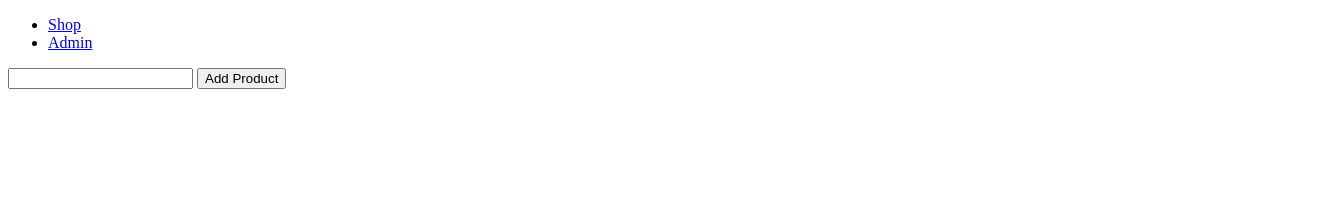
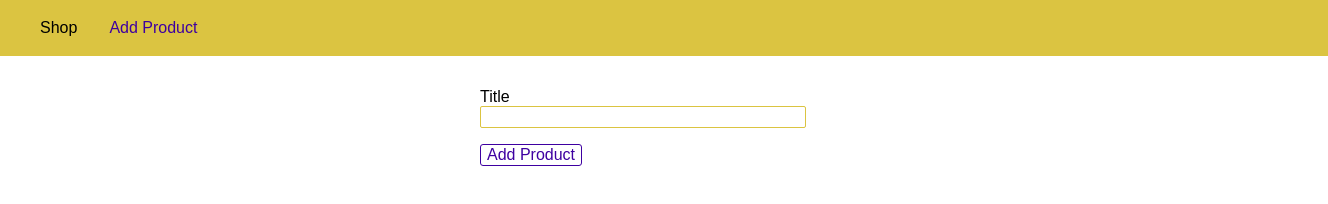
Before and after one commit to eelok/shop-app-express, a website: page views/add-product.html in a window 1280 px wide. Shown: the whole page, 1328 px wide, since content can reach past the window. Drawn offline with Linux system fonts and the light colour scheme.

Commit message:
add product arr

```diff
--- /dev/null
+++ b/public/css/forms.css
@@ -0,0 +1,20 @@
+.form-control {
+    margin: 1rem 0;
+}
+
+.form-control label,
+.form-control input {
+    display: block;
+    width: 100%;
+    margin-bottom: 0.25rem;
+}
+
+.form-control input {
+    border: 1px solid #a1a1a1;
+    font: inherit;
+    border-radius: 2px;
+}
+
+.form-control input:focus {
+    outline-color: #00695c;
+}
--- /dev/null
+++ b/public/css/main.css
@@ -0,0 +1,45 @@
+body {
+    padding: 0;
+    margin: 0;
+    font-family: sans-serif;
+}
+
+main {
+    padding: 1rem;
+}
+
+.main-header {
+    width: 100%;
+    height: 3.5rem;
+    background-color: #dbc441;
+    padding: 0 1.5rem;
+}
+
+.main-header__nav {
+    height: 100%;
+    display: flex;
+    align-items: center;
+}
+
+.main-header__item-list {
+    list-style: none;
+    margin: 0;
+    padding: 0;
+    display: flex;
+}
+
+.main-header__item {
+    margin: 0 1rem;
+    padding: 0;
+}
+
+.main-header__item a {
+    text-decoration: none;
+    color: black;
+}
+
+.main-header__item a:hover,
+.main-header__item a:active,
+.main-header__item a.active {
+    color: #3e00a1;
+}
--- /dev/null
+++ b/public/css/product.css
@@ -0,0 +1,36 @@
+.product-form {
+    width: 20rem;
+    max-width: 90%;
+    margin: auto;
+}
+
+.form-control {
+    margin: 1rem 0;
+}
+
+.form-control label,
+.form-control input {
+    display: block;
+    width: 100%;
+}
+
+.form-control input {
+    border: 1px solid #dbc441;
+    font: inherit;
+    border-radius: 2px;
+}
+
+button {
+    font: inherit;
+    border: 1px solid #3e00a1;
+    color: #3e00a1;
+    background: white;
+    border-radius: 3px;
+    cursor: pointer;
+}
+
+button:hover,
+button:active {
+    background-color: #3e00a1;
+    color: white;
+}
--- /dev/null
+++ b/public/forms.css
@@ -0,0 +1,20 @@
+.form-control {
+    margin: 1rem 0;
+}
+
+.form-control label,
+.form-control input {
+    display: block;
+    width: 100%;
+    margin-bottom: 0.25rem;
+}
+
+.form-control input {
+    border: 1px solid #a1a1a1;
+    font: inherit;
+    border-radius: 2px;
+}
+
+.form-control input:focus {
+    outline-color: #00695c;
+}
--- a/routes/admin.js
+++ b/routes/admin.js
@@ -5,14 +5,17 @@
 
 const router = express.Router();
 
+const products = [];
 
 router.get("/add-product", (req, res, next) => {
     res.sendFile(path.join(rootDir, 'views', 'add-product.html'));
 });
 
 router.post("/add-product", (req, res, next) => {
+    products.push({title: req.body.title});
     console.log(req.body);
     res.redirect("/");
 });
 
-module.exports = router;
+exports.routers = router;
+exports.products = products;
--- a/routes/shop.js
+++ b/routes/shop.js
@@ -3,8 +3,10 @@
 const path = require("path");
 
 const rootDir = require('../util/path');
+const adminData = require('../routes/admin');
 
 router.get("/", (req, res, next) => {
+    console.log("shop: ",adminData.products);
     res.sendFile(path.join(rootDir, 'views', 'shop.html'));
 });
 
--- a/views/add-product.html
+++ b/views/add-product.html
@@ -1,25 +1,35 @@
 <!DOCTYPE html>
 <html lang="en">
+
 <head>
     <meta charset="UTF-8">
-    <meta http-equiv="X-UA-Compatible" content="IE=edge">
     <meta name="viewport" content="width=device-width, initial-scale=1.0">
-    <title>Document</title>
+    <meta http-equiv="X-UA-Compatible" content="ie=edge">
+    <title>Add Product</title>
+    <link rel="stylesheet" href="/css/main.css">
+    <link rel="stylesheet" href="/css/product.css">
 </head>
+
 <body>
-    <header>
-        <nav>
-            <ul>
-                <li><a href="/">Shop</a></li>
-                <li><a href="/admin/add-product">Admin</a></li>
+    <header class="main-header">
+        <nav class="main-header__nav">
+            <ul class="main-header__item-list">
+                <li class="main-header__item"><a href="/">Shop</a></li>
+                <li class="main-header__item"><a class="active" href="/admin/add-product">Add Product</a></li>
             </ul>
         </nav>
     </header>
+
     <main>
-        <form action="/add-product" method="POST">
-            <input type="text" name="title">
+        <form class="product-form" action="/admin/add-product" method="POST">
+            <div class="form-control">
+                <label for="title">Title</label>
+                <input type="text" name="title" id="title">
+            </div>
+
             <button type="submit">Add Product</button>
         </form>
     </main>
 </body>
+
 </html>
```
Also changed, not shown: app.js (+4 -4 lines), views/404.html (+11 -4 lines), views/shop.html (+14 -10 lines), 1 other file.
